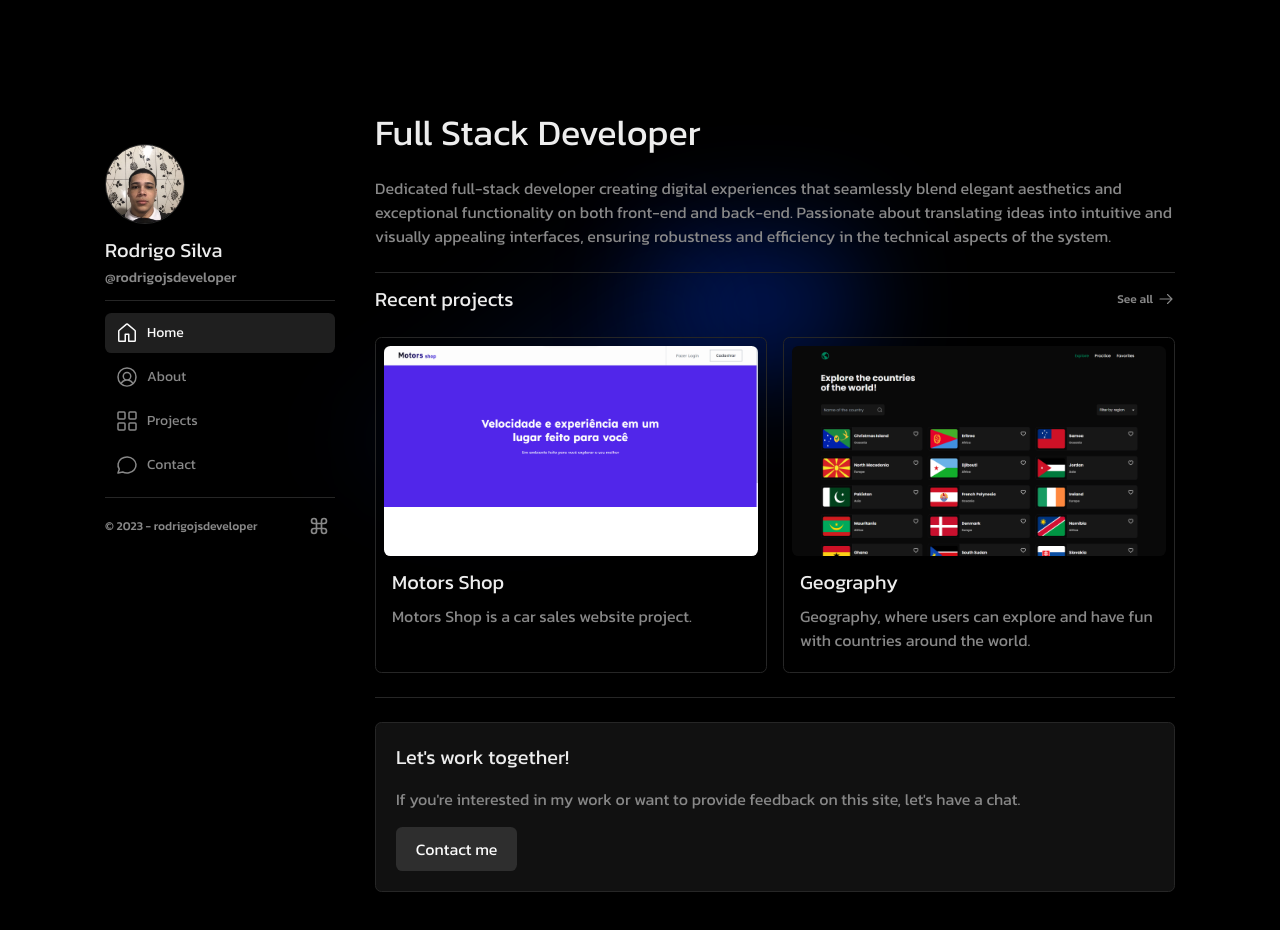
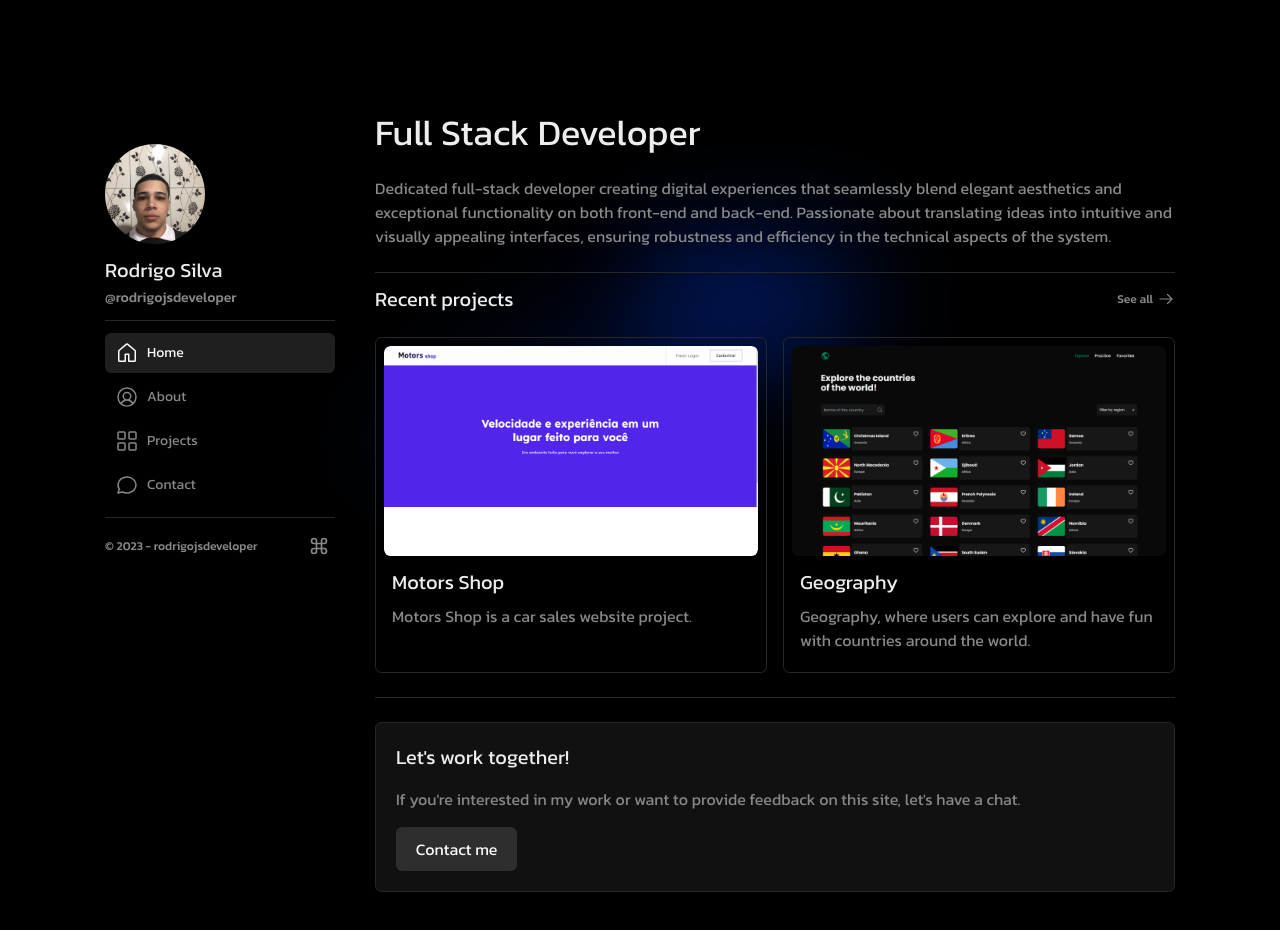
Before and after one commit to rodrigojsdeveloper/rodrigojs.dev, a Next.js app: page / in a window 1280 px wide. Built offline with nearby package versions, Linux system fonts and the light colour scheme.

Commit message:
feat: add custom image component

```diff
--- a/src/app/globals.css
+++ b/src/app/globals.css
@@ -16,6 +16,8 @@
   -webkit-font-smoothing: antialiased;
   -moz-osx-font-smoothing: grayscale;
   -webkit-text-size-adjust: 100%;
+
+  -webkit-tap-highlight-color: transparent;
 }
 
 :root {
--- a/src/components/Header.tsx
+++ b/src/components/Header.tsx
@@ -5,8 +5,8 @@ import { usePathname } from 'next/navigation'
 import CustomLink from './CustomLink'
 import Copyright from './Copyright'
 import SubTitle from './SubTitle'
-import i from '@/assets/i.jpg'
-import Image from 'next/image'
+import author from '@/assets/author.jpg'
+import Image from '@/components/Image'
 import Link from 'next/link'
 import Line from './Line'
 import Button from './Button'
@@ -25,14 +25,9 @@ const Header = () => {
     <>
       {openModal ? <Modal /> : null}
       <aside className="sticky top-0 hidden h-[30rem] w-full max-w-[14.375rem] flex-col gap-y-3 pt-8 lg:flex">
-        <figure className="flex h-20 w-20 items-center justify-center rounded-full duration-300 ease-in-out">
-          <Image
-            src={i}
-            priority
-            alt="Rodrigo Silva"
-            className="h-20 w-20 rounded-full border border-solid border-line object-cover"
-          />
-        </figure>
+        <div className="flex h-[6.25rem] w-[6.25rem] items-center justify-center overflow-hidden rounded-full">
+          <Image src={author} alt="Rodrigo Silva" zoomHover={true} />
+        </div>
 
         <div className="w-full">
           <SubTitle title="Rodrigo Silva" />
--- a/src/components/HeaderMobile.tsx
+++ b/src/components/HeaderMobile.tsx
@@ -1,8 +1,8 @@
 'use client'
 
 import { useContext } from 'react'
-import i from '@/assets/i.jpg'
-import Image from 'next/image'
+import author from '@/assets/author.jpg'
+import Image from '@/components/Image'
 import Link from 'next/link'
 import Menu from './Menu'
 import Button from './Button'
@@ -20,14 +20,9 @@ const HeaderMobile = () => {
       <header className="fixed top-0 z-10 flex h-20 w-full flex-row items-center justify-between bg-black px-6 pt-2 sm:px-8 lg:hidden">
         <Link
           href="/"
-          className="flex h-11 w-11 items-center justify-center rounded-full ease-in-out"
+          className="flex h-11 w-11 items-center justify-center overflow-hidden rounded-full"
         >
-          <Image
-            src={i}
-            priority
-            alt="Rodrigo Silva"
-            className="h-10 w-10 rounded-full border border-solid border-line object-cover"
-          />
+          <Image src={author} alt="Rodrigo Silva" zoomHover={true} />
         </Link>
 
         <div className="flex items-center gap-1">
--- /dev/null
+++ b/src/components/Image.tsx
@@ -0,0 +1,38 @@
+'use client'
+
+import { useState } from 'react'
+import NextImage from 'next/image'
+import { ImageProps } from '@/interfaces'
+
+const Image = (props: ImageProps) => {
+  const [isLoading, setIsLoading] = useState(true)
+
+  const { zoomHover, className, src, alt, lazy = true, ...rest } = props
+
+  return (
+    <figure
+      className={`
+      overflow-hidden
+      ${isLoading && 'animate-pulse'}
+      ${zoomHover && 'duration-500 ease-in-out hover:scale-105'}
+      ${className}
+    `}
+    >
+      <NextImage
+        className={`
+          transition-[scale,filter] duration-700
+          ${isLoading && 'scale-[1.02] blur-xl grayscale'}
+          ${className}`}
+        src={src}
+        alt={alt}
+        loading={lazy ? 'lazy' : undefined}
+        priority={!lazy}
+        quality={100}
+        onLoad={() => setIsLoading(false)}
+        {...rest}
+      />
+    </figure>
+  )
+}
+
+export default Image
--- a/src/components/Project.tsx
+++ b/src/components/Project.tsx
@@ -1,7 +1,7 @@
 import { IProject } from '@/interfaces'
 import Paragraph from './Paragraph'
 import SubTitle from './SubTitle'
-import Image from 'next/image'
+import Image from '@/components/Image'
 import Link from 'next/link'
 
 const Project = ({ project }: IProject) => {
@@ -9,11 +9,9 @@ const Project = ({ project }: IProject) => {
     <li className="w-full rounded-def border border-solid border-line p-2 hover:border-link-hover hover:bg-link-hover">
       <Link href={project.link} target="_blank">
         <Image
-          priority
           src={project.img}
           alt={project.title}
           className="max-h-[20.753rem] rounded-def"
-          quality={100}
         />
 
         <div className="flex flex-col gap-y-2 px-2 py-3">
--- a/tailwind.config.ts
+++ b/tailwind.config.ts
@@ -12,7 +12,7 @@ const config: Config = {
         kanit: ['var(--font-kanit)'],
       },
       colors: {
-        line: 'rgb(38 38 38)',
+        line: 'rgb(39 39 42)',
         'dark-grey': '#111111',
         'color-paragraph': '#888888',
         'link-hover': 'rgba(255, 255, 255, 0.04)',
```
Also changed, not shown: src/interfaces/index.ts (+8 -1 lines), src/assets/author.jpg (renamed from src/assets/i.jpg).
